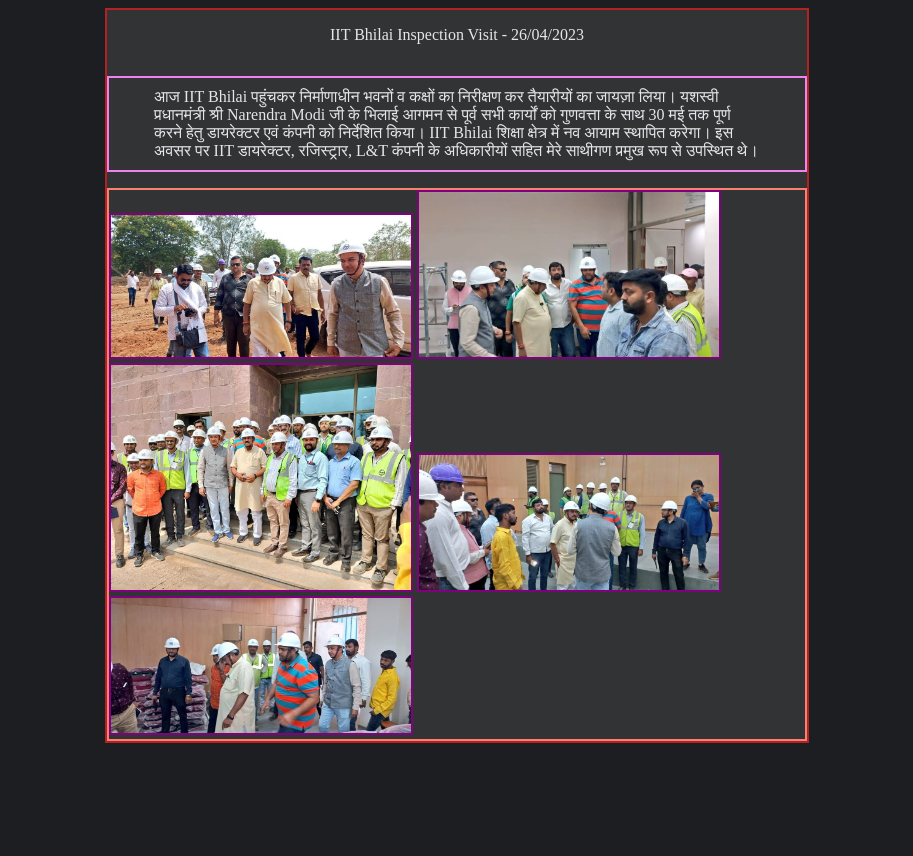
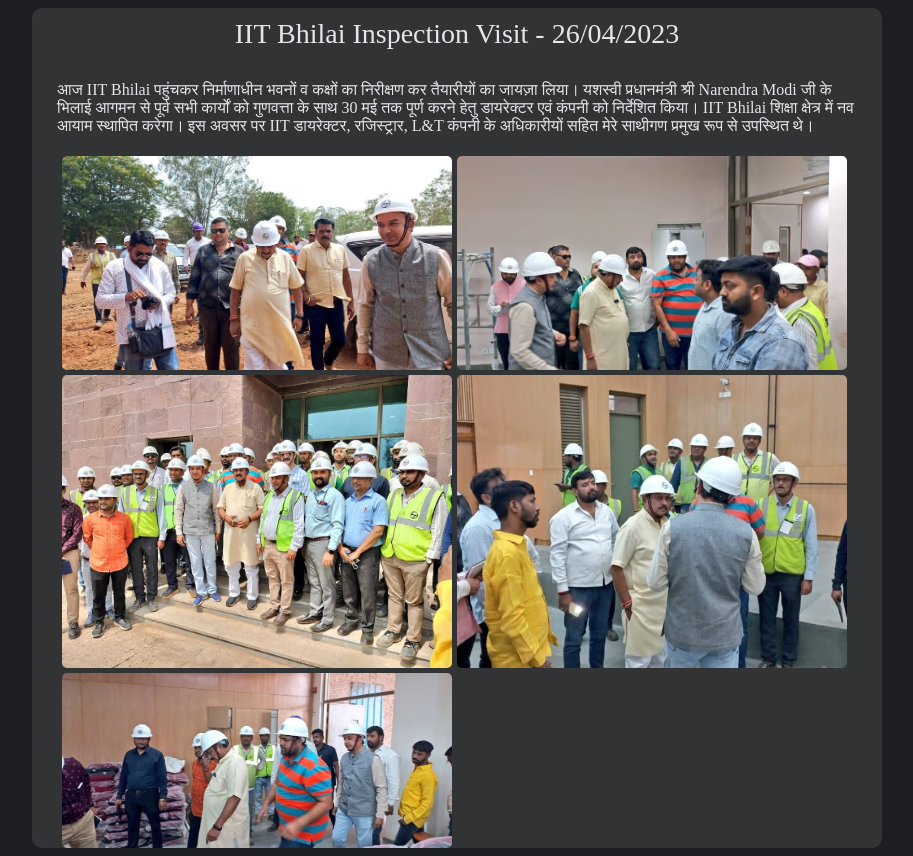
Before and after one commit to anant13u/vijay-baghel, a plain HTML site: page index.html in a window 1280 px wide. Shown: the whole page, without its empty margins (183-1096 px from the left). Before the commit the page ends 800 px from the top, so only its background shows below. Drawn offline with Linux system fonts and the light colour scheme; a script that the page names is missing.

Commit message:
Added a font-size and margin for the matter-heading. Increased the width for the matter-container and also applied a border-radius. Increased the width of the image elements from 300px to 390px and also applied object-fit: cover property. Also set a transition for the images to zoom to a scale of 1.4 with transition time of 0.5 second.

```diff
--- a/style.css
+++ b/style.css
@@ -9,7 +9,8 @@ body {
 }
 
     .matter-container {
-        border: 2px solid firebrick;
+        /* border: 2px solid firebrick; */
+        border-radius: 10px;
         display: flex;
         /* flex-direction: column; */
         flex-wrap: wrap;
@@ -18,24 +19,44 @@ body {
         /* background-color: #18191a; */
         background-color: #323335;
         color: #e4e6eb;
-        width: 700px;
+        width: 850px;
     }
 
+        .matter-heading {
+            margin: 10px;
+            font-size: 28px;
+        }
+
         .matter-text {
-            border: 2px solid violet;
-            padding: 10px 45px;
+            /* border: 2px solid violet; */
+            padding: 5px 25px;
             /* text-align: center; */
         }
 
         .images-container {
-            border: 2px solid salmon;
+            /* border: 2px solid salmon; */
+            /* padding-left: 25px; */
+            padding: 0 30px;
+
+            display: flex;
+            /* justify-content: space-evenly; */
+            gap: 5px;
+            flex-wrap: wrap;
         }
 
             img {
                 margin: 0;
-                border: 2px solid purple;
-                width: 300px;
+                /* border: 2px solid purple; */
+                border-radius: 5px;
+                object-fit: cover;
+                width: 390px;
+                /* height: 250px; */
                 height: auto;
+            }
+
+            img:focus, img:hover {
+                transform: scale(1.4);
+                transition: 0.5s;
             }
 
 /* border: 2px solid salmon; */
```
